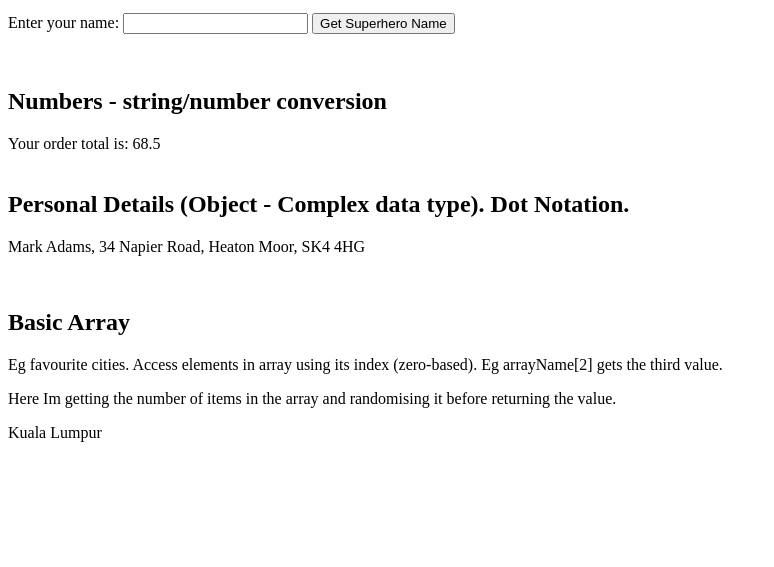
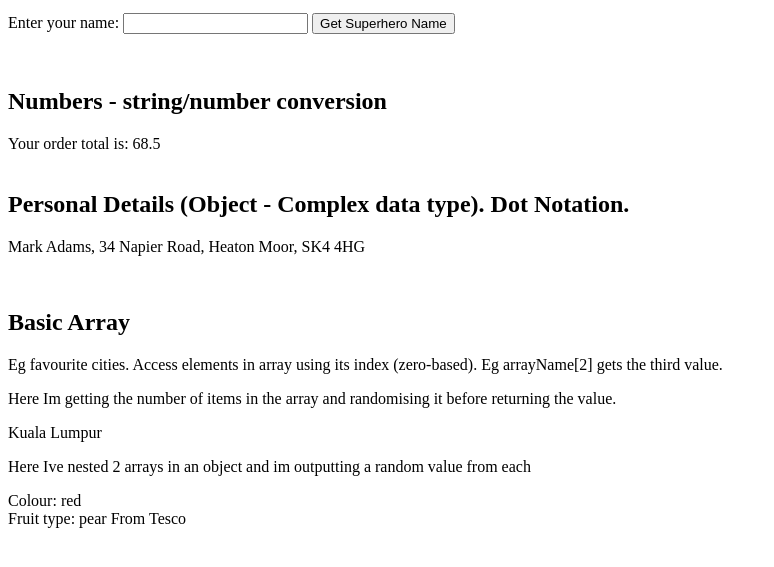
Before and after one commit to mark821005/javascriptaio, a plain HTML site: page basics/index.html in a window 1280 px wide. Shown: the part 101-668 px from the top of the page, without its empty margins (0-774 px from the left). Drawn offline with Linux system fonts and the light colour scheme.

Commit message:
Basic data types

```diff
--- a/basics/index.html
+++ b/basics/index.html
@@ -31,6 +31,14 @@
       returning the value.
     </p>
     <p id="arrayindex"></p>
+    <p>
+      Here Ive nested 2 arrays in an object and im outputting a random value
+      from each
+    </p>
+    <p>
+      Colour: <span id="colour"></span><br />
+      Fruit type: <span id="fruit"></span>
+    </p>
     <script src="script.js"></script>
   </body>
 </html>
--- a/basics/script.js
+++ b/basics/script.js
@@ -72,3 +72,16 @@ const favouriteCities = [
 const index = document.getElementById("arrayindex");
 randIndex = Math.floor(Math.random() * favouriteCities.length);
 index.textContent = favouriteCities[randIndex];
+
+const fruitColour = {
+  colour: ["red", "blue", "orange", "purple", "yellow", "green"],
+  fruit: ["apple", "banana", "orange", "kiwi", "tomato", "pear"],
+  shop: { name: "Tesco", type: "Extra" },
+};
+let fruitCol = document.getElementById("colour");
+let fruitType = document.getElementById("fruit");
+randColour = Math.floor(Math.random() * fruitColour.colour.length);
+randFruit = Math.floor(Math.random() * fruitColour.fruit.length);
+fruitCol.textContent = fruitColour.colour[randColour];
+fruitType.textContent =
+  fruitColour.fruit[randFruit] + " From " + fruitColour.shop.name;
```
